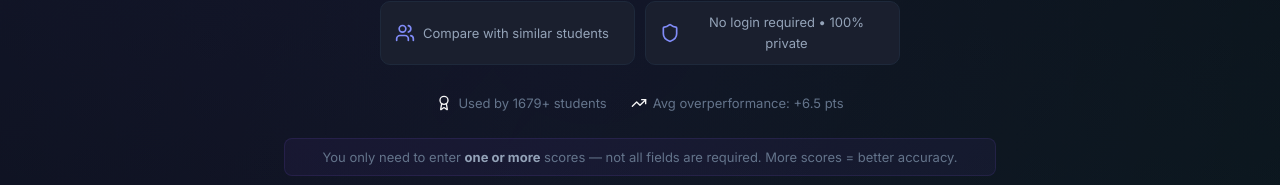
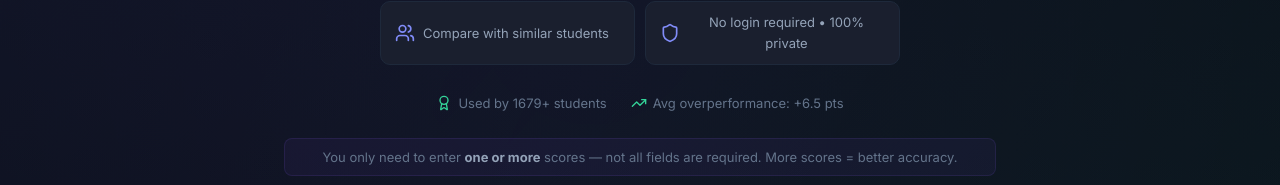
Before and after one commit to Imloooser/usmle-static, a Next.js app: page / in a window 1280 px wide. Shown: the part 404-589 px from the top of the page. Built offline with nearby package versions, Linux system fonts and the light colour scheme.

Commit message:
Change trust-item SVG color from accent to success

```diff
--- a/src/app/globals.css
+++ b/src/app/globals.css
@@ -353,7 +353,7 @@ body {
 }
 
 .trust-item svg {
-  color: var(--accent);
+  color: var(--success);
 }
 
 /* ──────────────────────────────────────────
```
